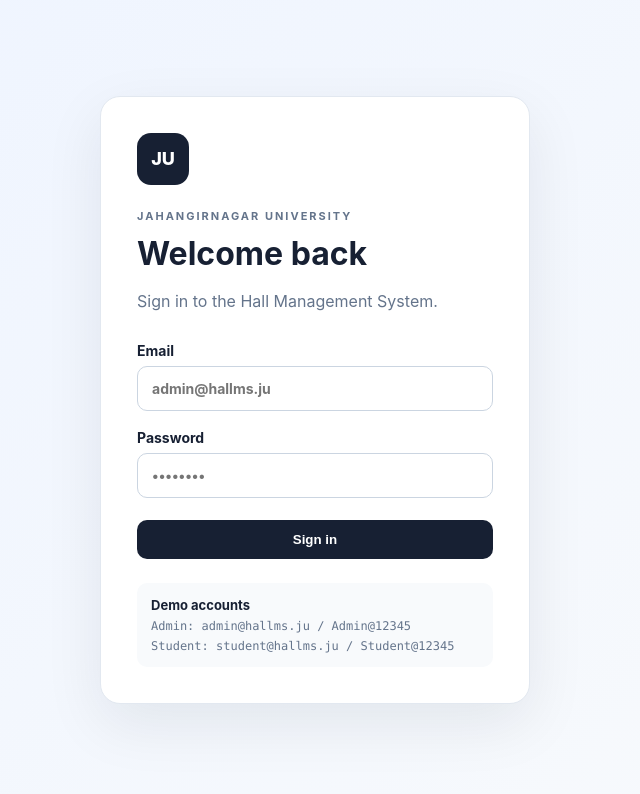
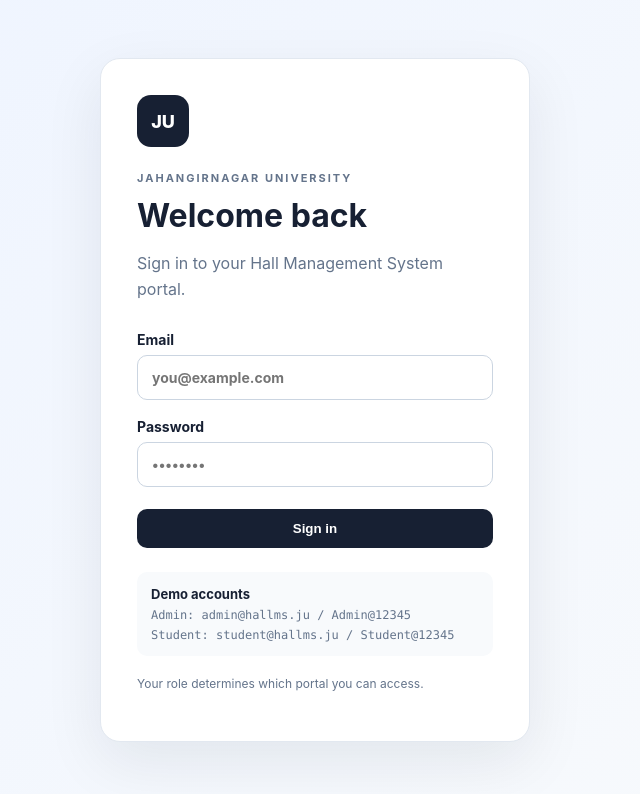
Before and after one commit to RakibCSE30/Hall-Management-System-JU, a Next.js app: page /login in a window 1280 px wide. Shown: the top 794 px of the page, without its empty margins (325-965 px from the left). Built offline with nearby package versions, Linux system fonts and the light colour scheme; no server answers.

Commit message:
feat(v0.3): make login redirect through role-aware dashboard

```diff
--- a/app/login/page.tsx
+++ b/app/login/page.tsx
@@ -3,14 +3,14 @@
 
 export default async function LoginPage() {
   const session = await auth();
-  if (session?.user) redirect("/admin");
+  if (session?.user) redirect("/dashboard");
 
   async function login(formData: FormData) {
     "use server";
     await signIn("credentials", {
       email: formData.get("email"),
       password: formData.get("password"),
-      redirectTo: "/admin",
+      redirectTo: "/dashboard",
     });
   }
 
@@ -20,13 +20,26 @@
         <div className="brand-mark">JU</div>
         <p className="eyebrow">JAHANGIRNAGAR UNIVERSITY</p>
         <h1>Welcome back</h1>
-        <p className="muted">Sign in to the Hall Management System.</p>
+        <p className="muted">Sign in to your Hall Management System portal.</p>
         <form action={login} className="auth-form">
-          <label>Email<input name="email" type="email" required placeholder="admin@hallms.ju" /></label>
-          <label>Password<input name="password" type="password" required minLength={8} placeholder="••••••••" /></label>
+          <label>
+            Email
+            <input name="email" type="email" required placeholder="you@example.com" autoComplete="email" />
+          </label>
+          <label>
+            Password
+            <input name="password" type="password" required minLength={8} placeholder="••••••••" autoComplete="current-password" />
+          </label>
           <button type="submit" className="primary-btn full">Sign in</button>
         </form>
-        <div className="demo-box"><strong>Demo accounts</strong><span>Admin: admin@hallms.ju / Admin@12345</span><span>Student: student@hallms.ju / Student@12345</span></div>
+        <div className="demo-box">
+          <strong>Demo accounts</strong>
+          <span>Admin: admin@hallms.ju / Admin@12345</span>
+          <span>Student: student@hallms.ju / Student@12345</span>
+        </div>
+        <p className="muted" style={{ marginTop: 18, fontSize: 12 }}>
+          Your role determines which portal you can access.
+        </p>
       </div>
     </main>
   );
```
